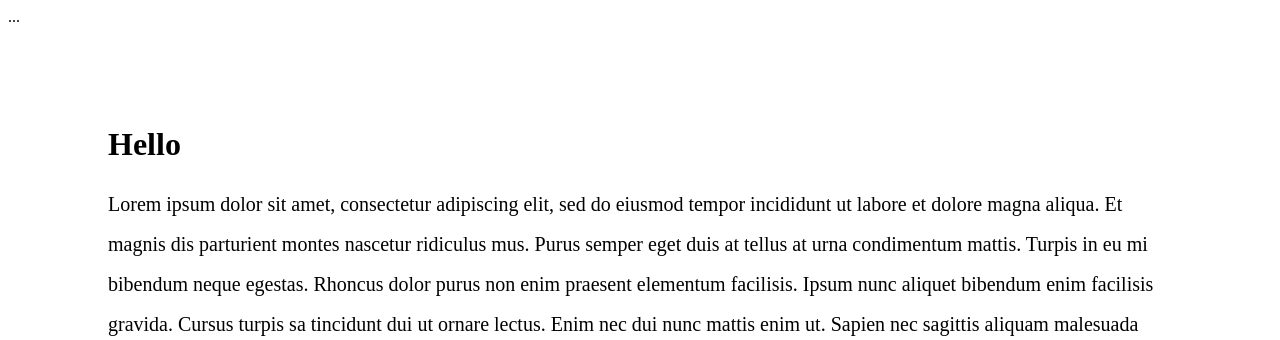
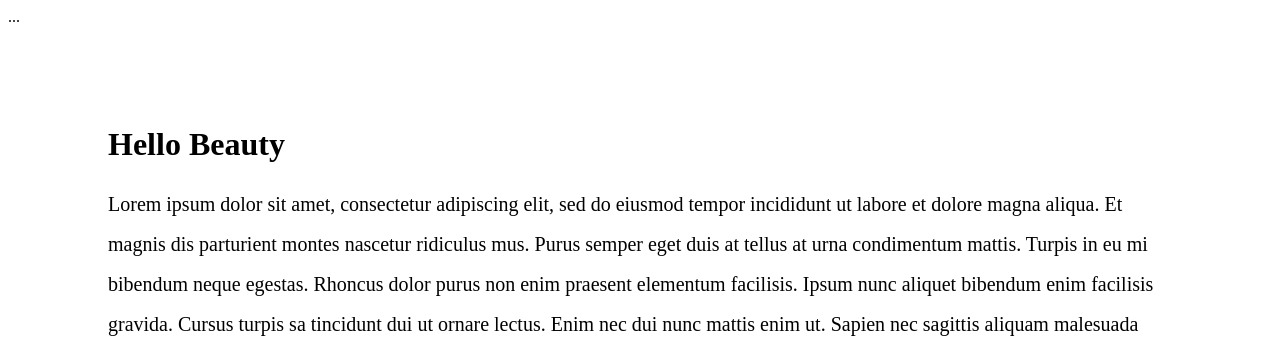
Before and after one commit to nayan441/myfirstptoj1, a Python web app: template templates/home.html in a window 1280 px wide. Shown: the top 340 px of the page. Run offline with Jinja, Linux system fonts and the light colour scheme; the template is opened without the code that fills it, so the values that code supplies are empty.

Commit message:
Beauty added

```diff
--- a/templates/home.html
+++ b/templates/home.html
@@ -9,7 +9,7 @@
 <body>
     ...
 <div style="height:600px; margin:100px;">
-  <h1>Hello </h1>
+  <h1>Hello Beauty </h1>
   <p style="line-height: 2.0; font-size:20px;">Lorem ipsum dolor sit amet, consectetur adipiscing elit,
   sed do eiusmod tempor incididunt ut labore et dolore magna aliqua. Et magnis dis parturient montes
   nascetur ridiculus mus. Purus semper eget duis at tellus at urna condimentum mattis. Turpis in eu mi
```
